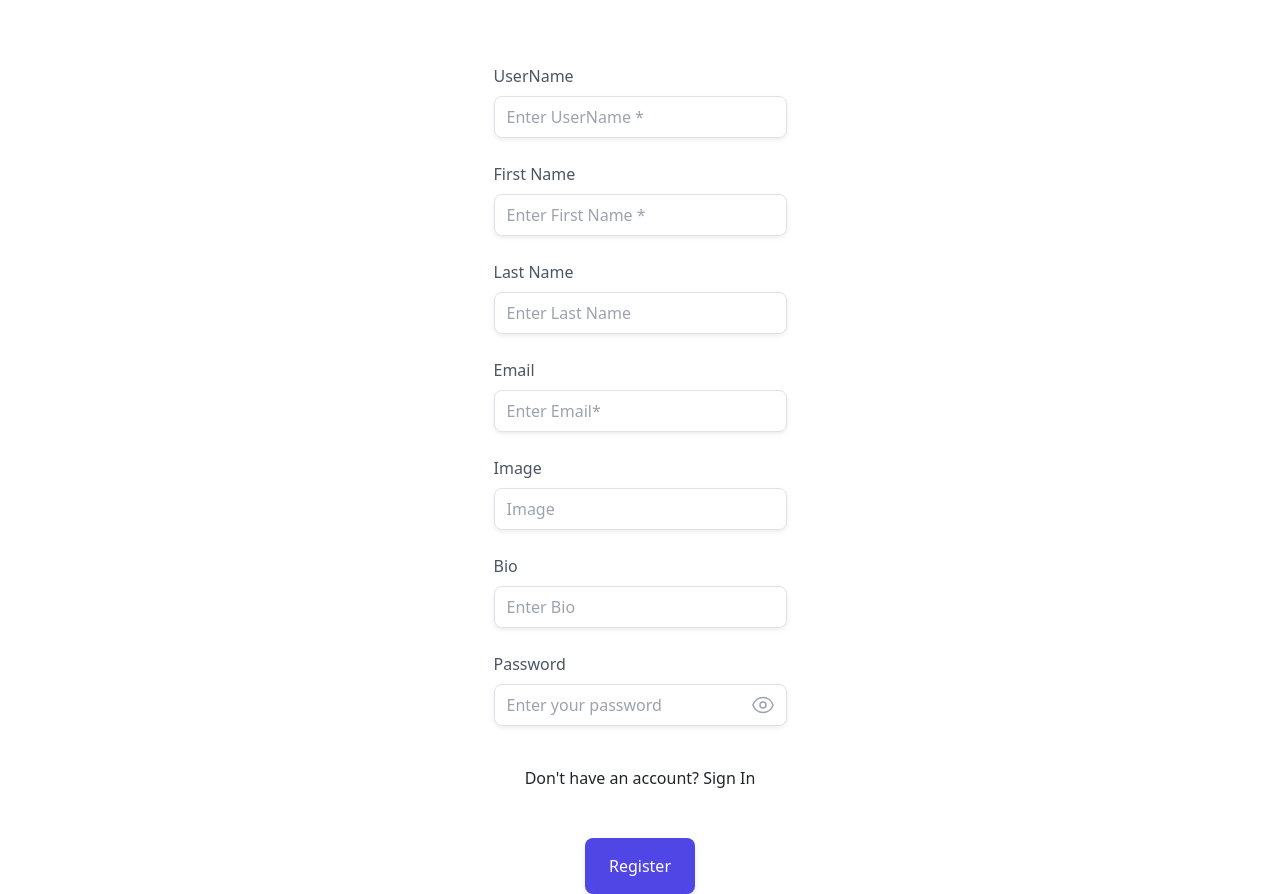
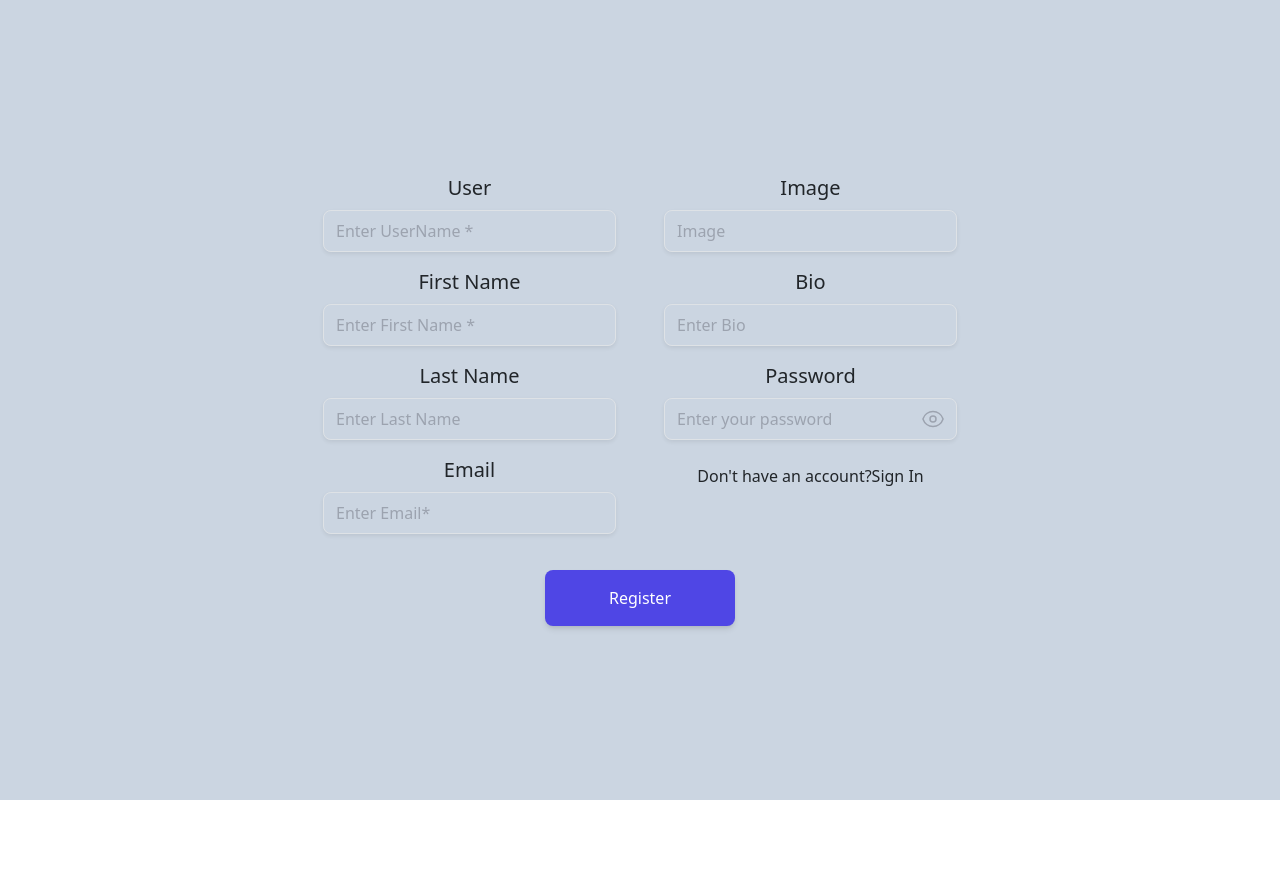
Before and after one commit to Msolmaz4/BlogApp, a React (Vite) app: page /register in a window 1280 px wide. After the commit the page ends 800 px from the top, so only its background shows below. Built offline with nearby package versions, Linux system fonts and the light colour scheme; no server answers.

Commit message:
login)register

```diff
--- a/index.html
+++ b/index.html
@@ -4,7 +4,7 @@
     <meta charset="UTF-8" />
     <link rel="icon" type="image/svg+xml" href="/vite.svg" />
     <meta name="viewport" content="width=device-width, initial-scale=1.0" />
-    <title>Vite + React + TS</title>
+    <title>BLOG APP</title>
   </head>
   <body className="dark" >
     <div id="root"></div>
--- a/src/components/pages/Details.tsx
+++ b/src/components/pages/Details.tsx
@@ -13,19 +13,19 @@ import {
 } from "../../redux/comments";
 
 interface Item {
-  _id:string,
+  _id: string;
 }
 
-const Details:React.FC<In> = ({ darkTheme, theme }) => {
+const Details: React.FC<In> = ({ darkTheme, theme }) => {
   const { id } = useParams();
-  console.log(id);
+  //console.log(id);
   const [text, setText] = useState(false);
   const authToken = localStorage.getItem("authToken");
 
-  const { data,refetch  } = useGetAllBlogsQuery("");
-  console.log(data?.data, "details");
-  const sonuc = data?.data?.filter((item : Item) => item._id === id );
-  console.log(sonuc[0]?.comments, "dddddddddddd");
+  const { data, refetch } = useGetAllBlogsQuery("");
+  //console.log(data?.data, "details");
+  const sonuc = data?.data?.filter((item: Item) => item._id === id);
+  //console.log(sonuc[0]?.comments, "dddddddddddd");
 
   const [inp, setInp] = useState("");
   const [getcomments, { data: commentsData }] = useGetcommentsMutation();
@@ -33,32 +33,32 @@ const Details:React.FC<In> = ({ darkTheme, theme }) => {
   const [getAllBlog] = useGetAllBlogMutation();
   const [comme, setCommen] = useState("");
 
-  const verme = async ():Promise<void> => {
+  const verme = async (): Promise<void> => {
     try {
       if (inp.length > 1) {
         const res = await getcomments(authToken);
-        console.log(commentsData, "alladata");
-        console.log(res?.data?.data, "ttttttttttt");
+        //console.log(commentsData, "alladata");
+       // console.log(res?.data?.data, "ttttttttttt");
         const response = await postcomment({
           token: authToken,
           blogId: id,
           comment: inp,
         });
-        console.log(response, "'''eee");
+        //console.log(response, "'''eee");
         refetch();
       }
 
       setText(false);
       setInp("");
     } catch (error) {
-      console.log(error);
+      //console.log(error);
     }
   };
 
   useEffect(() => {
     const erst = async () => {
       const fikir = await getAllBlog({ authToken, id });
-      console.log(fikir?.data?.data?.comments, "errrrrrrrrrrrrrrrrrrrrrrrrrr");
+      //console.log(fikir?.data?.data?.comments, "errrrrrrrrrrrrrrrrrrrrrrrrrr");
       setCommen(fikir?.data?.data?.comments);
     };
     erst();
@@ -66,7 +66,7 @@ const Details:React.FC<In> = ({ darkTheme, theme }) => {
 
   return (
     <div>
-        <Navbar darkTheme={darkTheme} theme={theme} />
+      <Navbar darkTheme={darkTheme} theme={theme} />
       {sonuc.map((item) => (
         <div className="border-4 border-indigo-500/100">
           <p>{item.title}</p>
@@ -108,18 +108,24 @@ const Details:React.FC<In> = ({ darkTheme, theme }) => {
                   onChange={(e) => setInp(e.target.value)}
                 ></textarea>
                 <div className=" flex justify-center mt-[-9px]">
-                  <button onClick={() => verme()}  className="px-6 py-3 text-white duration-100 bg-indigo-600 rounded-lg shadow-md focus:shadow-none ring-offset-2 ring-indigo-600 focus:ring-2 mt-6">Add</button>
+                  <button
+                    onClick={() => verme()}
+                    className="px-6 py-3 text-white duration-100 bg-indigo-600 rounded-lg shadow-md focus:shadow-none ring-offset-2 ring-indigo-600 focus:ring-2 mt-6"
+                  >
+                    Add
+                  </button>
                 </div>
               </div>
             )}
           </div>
           <div>
-
             {text && (
               <div>
                 <p className="flex justify-center text-2xl">Comment</p>
                 {comme?.map((item) => (
-                  <div className="border-1 border-indigo-500/100 mb-5 h-12 items-center flex ">{item.comment}</div>
+                  <div className="border-1 border-indigo-500/100 mb-5 h-12 items-center flex ">
+                    {item.comment}
+                  </div>
                 ))}
               </div>
             )}
--- a/src/components/pages/Login.tsx
+++ b/src/components/pages/Login.tsx
@@ -2,6 +2,7 @@ import { useState } from "react";
 import { useNavigate } from "react-router-dom";
 import { useLogMutation } from "../../redux/auth";
 import { toast } from "react-toastify";
+import { Navbar } from "react-bootstrap";
 
 const Login = () => {
   const [isPasswordHidden, setPasswordHidden] = useState(true);
@@ -37,21 +38,24 @@ const Login = () => {
     }
   };
   return (
-    <div className="flex flex-col justify-center items-center mt-48">
-      <label className="text-gray-600">UserName</label>
+    <div className="min-h-screen	 bg-slate-300 justify-center flex flex-col items-center">
+      <div className="flex flex-col items-center  ">
+        <label className="text-black-800 text-xl	">User</label>
         <div className="relative max-w-xs mt-2">
           <input
             type="text"
             placeholder="username"
             name="username"
             value={int.username}
-          onChange={(e) => setInt({ ...int, [e.target.name]: e.target.value })}
+            onChange={(e) =>
+              setInt({ ...int, [e.target.name]: e.target.value })
+            }
             className="w-full pr-12 pl-3 py-2 text-gray-500 bg-transparent outline-none border focus:border-indigo-600 shadow-sm rounded-lg"
           />
         </div>
 
-      <div>
-        <label className="text-gray-600">Password</label>
+        <div className="flex flex-col items-center  ">
+          <label className="text-black-900 text-xl	">Password</label>
           <div className="relative max-w-xs mt-2">
             <button
               className="text-gray-400 absolute right-3 inset-y-0 my-auto active:text-gray-600"
@@ -110,6 +114,15 @@ const Login = () => {
           Don't have an account?
           <button onClick={() => navigate("/register")}>Sign Up</button>
         </p>
+        <div>
+          {" "}
+          <button
+            data-testId="container"
+            onClick={() => navigate("/")}
+            className="px-6 py-3 mr-6 text-white duration-100 bg-indigo-600 rounded-lg shadow-md focus:shadow-none ring-offset-2 ring-indigo-600 focus:ring-2 mt-6"
+          >
+            Home
+          </button>
           <button
             data-testId="container"
             onClick={handle1}
@@ -118,6 +131,8 @@ const Login = () => {
             Login
           </button>
         </div>
+      </div>
+    </div>
   );
 };
 
--- a/src/components/pages/Register.tsx
+++ b/src/components/pages/Register.tsx
@@ -3,10 +3,7 @@ import { useNavigate } from "react-router-dom";
 import { useRegisterMutation } from "../../redux/auth";
 import { toast } from "react-toastify";
 
-
-
-
-const Register:React.FC = () => {
+const Register: React.FC = () => {
   const navigate = useNavigate();
   const [register] = useRegisterMutation();
 
@@ -21,7 +18,6 @@ const Register:React.FC = () => {
     password: "",
   });
   const handle = async (): Promise<void> => {
-
     try {
       const result: MutationResult = await register(inp);
       console.log(result);
@@ -45,9 +41,11 @@ const Register:React.FC = () => {
     }
   };
   return (
-    <div className="flex flex-col justify-center items-center mt-16 gap-6">
+    <div className="min-h-screen	 bg-slate-300 justify-center flex flex-col items-center ">
+      <div className="flex gap-5">
         <div>
-        <label className="text-gray-600">UserName</label>
+          <div>
+            <label  className="text-black-800 text-xl flex justify-center">User</label>
             <div className="relative max-w-xs mt-2">
               <input
                 type="text"
@@ -62,7 +60,7 @@ const Register:React.FC = () => {
             </div>
           </div>
           <div>
-        <label className="text-gray-600">First Name</label>
+            <label className="text-black-800 text-xl flex justify-center mt-3">First Name</label>
             <div className="relative max-w-xs mt-2">
               <input
                 type="text"
@@ -76,8 +74,8 @@ const Register:React.FC = () => {
               />
             </div>
           </div>
-      <div>
-        <label className="text-gray-600">Last Name</label>
+          <div className="">
+            <label  className="text-black-800 text-xl flex justify-center mt-3">Last Name</label>
             <div className="relative max-w-xs mt-2">
               <input
                 type="text"
@@ -92,7 +90,7 @@ const Register:React.FC = () => {
             </div>
           </div>
           <div>
-        <label className="text-gray-600">Email</label>
+            <label className="text-black-800 text-xl flex justify-center mt-3">Email</label>
             <div className="relative max-w-xs mt-2">
               <input
                 type="text"
@@ -106,8 +104,11 @@ const Register:React.FC = () => {
               />
             </div>
           </div>
+        </div>
+
         <div>
-        <label className="text-gray-600">Image</label>
+          <div>
+            <label  className="text-black-800 text-xl flex justify-center">Image</label>
             <div className="relative max-w-xs mt-2">
               <input
                 type="text"
@@ -122,7 +123,7 @@ const Register:React.FC = () => {
             </div>
           </div>
           <div>
-        <label className="text-gray-600">Bio</label>
+            <label  className="text-black-800 text-xl flex justify-center mt-3">Bio</label>
             <div className="relative max-w-xs mt-2">
               <input
                 type="text"
@@ -138,7 +139,7 @@ const Register:React.FC = () => {
           </div>
 
           <div>
-        <label className="text-gray-600">Password</label>
+            <label className="text-black-800 text-xl flex justify-center mt-3">Password</label>
             <div className="relative max-w-xs mt-2">
               <button
                 className="text-gray-400 absolute right-3 inset-y-0 my-auto active:text-gray-600"
@@ -193,12 +194,15 @@ const Register:React.FC = () => {
               />
             </div>
           </div>
-      <p className="mt-3">
+          <p  className="text-black-800  flex justify-center mt-4">
             Don't have an account?{" "}
             <button onClick={() => navigate("/login")}>Sign In</button>
           </p>
-      <button
-        className="px-6 py-3 text-white duration-100 bg-indigo-600 rounded-lg shadow-md focus:shadow-none ring-offset-2 ring-indigo-600 focus:ring-2 mt-6"
+
+        </div>
+
+      </div> <button
+            className="px-16 py-3 text-white duration-100 bg-indigo-600 rounded-lg shadow-md focus:shadow-none ring-offset-2 ring-indigo-600 focus:ring-2 mt-9"
             onClick={handle}
           >
             Register
--- a/tailwind.config.js
+++ b/tailwind.config.js
@@ -6,7 +6,12 @@ export default {
     "./src/**/*.{js,ts,jsx,tsx}",
   ],
   theme: {
-    extend: {},
+    extend: {
+      backgroundImage: {
+        'hero-pattern': "url('/img/hero-pattern.svg')",
+        'footer-texture': "url('/img/back.jpg')",
+      }
+    },
   },
   plugins: [],
 }
```
Also changed, not shown: src/components/Navbar/Navbar.tsx (+7 -6 lines), src/components/pages/About.tsx (+2 -6 lines), src/components/pages/HomeCarts.tsx (+7 -13 lines), src/components/pages/Like.tsx (+19 -18 lines), src/components/pages/NewModal.tsx (+55 -30 lines), src/img/back.jpg (added). Lines whose indentation alone changed are shown as unchanged.
